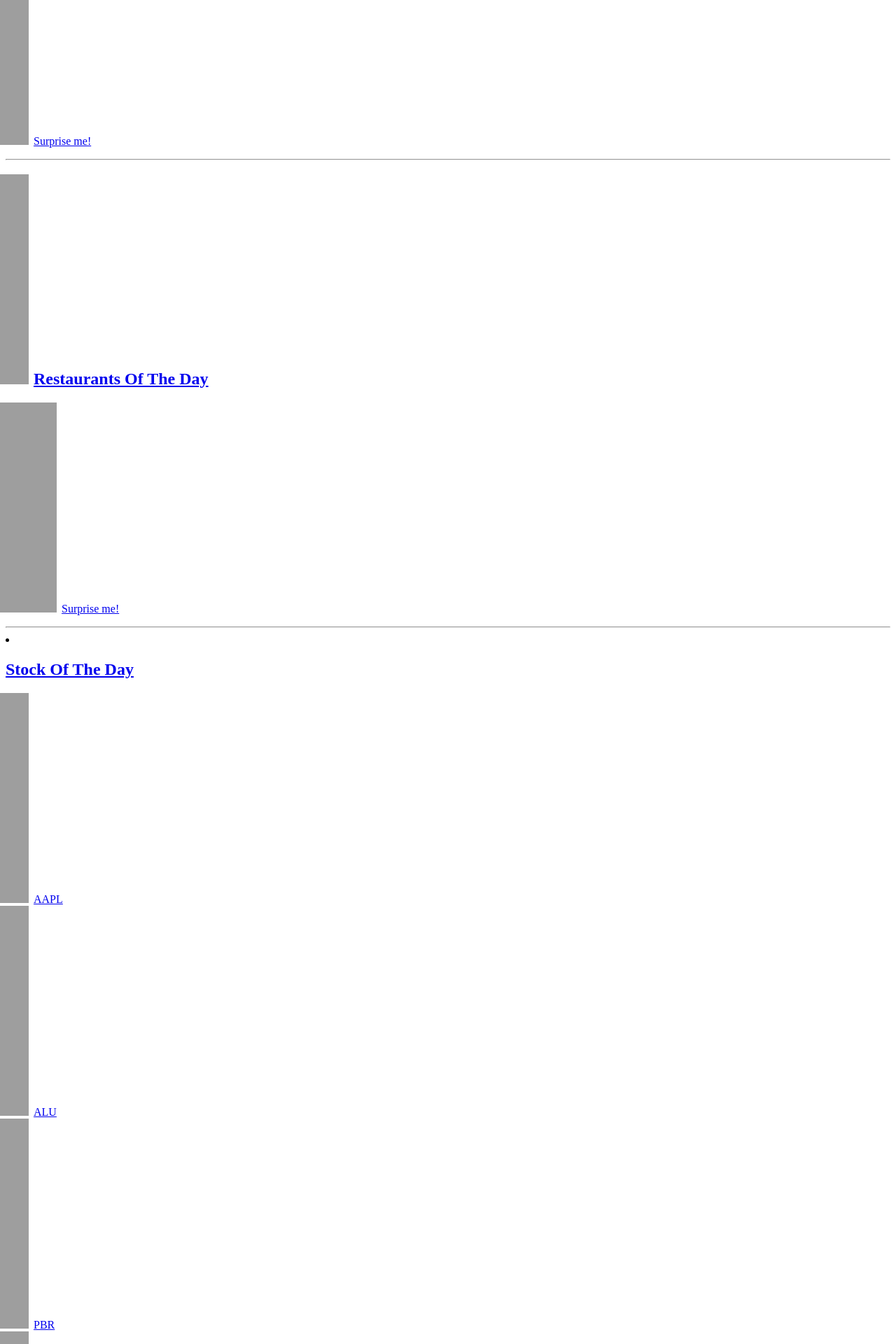
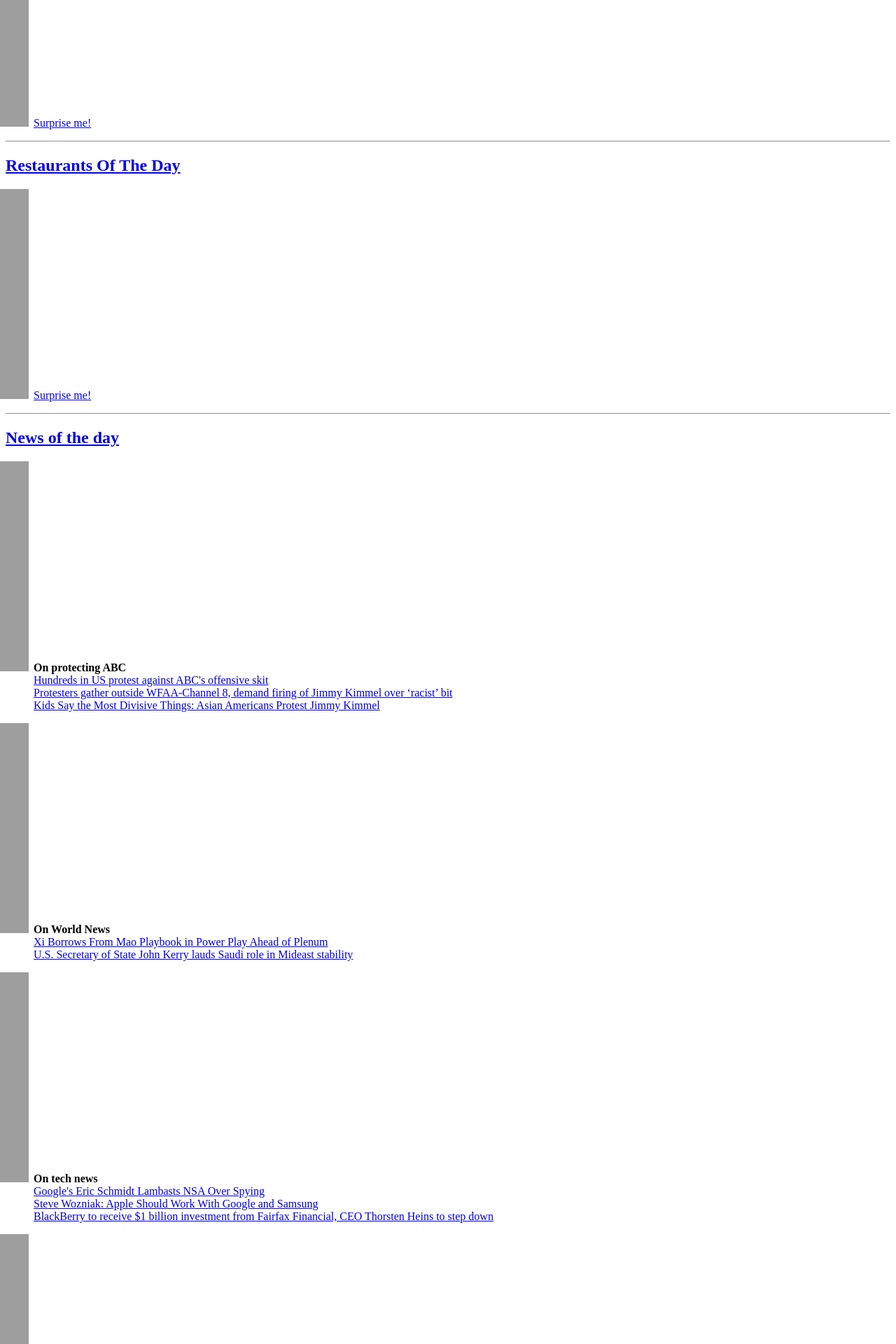
Before and after one commit to ronghua/RonTestSites, a PHP site: page / in a window 1280 px wide. Shown: the part 1680-3600 px from the top of the page at 70% size. Run offline with PHP 8.4, Linux system fonts and the light colour scheme; data that the repository does not hold is empty.

Commit message:
remove stock of day

```diff
--- a/index.php
+++ b/index.php
@@ -112,7 +112,7 @@
 <tr>
 <td COLSPAN="2">
 <hr>
-<LI><h2><a href="deals.html">Deal Of The Day</a></h2>
+<h2><a href="deals.html">Deal Of The Day</a></h2>
 
   <UL>
 
@@ -146,8 +146,8 @@
 <tr>
 <td COLSPAN="2">
 <hr>
-<UL>
-<LI><h2><a href="restaurants.php">Restaurants Of The Day </a> </h2>
+
+<h2><a href="restaurants.php">Restaurants Of The Day </a> </h2>
   <UL>
 <?
 // $HTTP_USER_AGENT and $REMOTE_ADDR are two of many evironment
@@ -226,31 +226,13 @@
   <br>
   </UL>
 
-</UL>
 </td>
 </tr>
 
 <tr>
 <td COLSPAN="2">
 <hr>
-<LI><h2><a href="stock.html">Stock Of The Day </a> </h2>
-
-  <UL>
-  <LI><a href="http://finance.yahoo.com/q?s=aapl">AAPL</a></LI>
-  <LI><a href="http://finance.yahoo.com/q?s=alu">ALU</a></LI>
-  <LI><a href="http://finance.yahoo.com/q?s=pbr">PBR</a></LI>
-  <LI><a href="http://finance.yahoo.com/q?s=fb">FB</a></LI>
-  <LI><a href="http://finance.yahoo.com/q?s=lnkd">LNKD</a></LI>
-  </UL>
-
-</td>
-</tr>
-
-
-<tr>
-<td COLSPAN="2">
-<hr>
-<LI><h2><a href="news.html">News of the day </a> </h2>
+<h2><a href="news.html">News of the day </a> </h2>
 
   <UL>
   <LI><strong>On protecting ABC </strong>
@@ -332,9 +314,6 @@
   <UL>
   <LI><a href="http://www.google.com">Google</a></LI>
   <LI><a href="http://www.bing.com">Bing</a></LI>
-  <li><a href="http://www.facebook.com/" target="_blank"> FaceBook</a></li>
-  <li><a href="http://twitter.com/" target="_blank">Twitter</a></li>
-  <li><a href="http://www.yelp.com" target="_blank">Yelp</a> </li>
   <LI><a href="http://www.linkedin.com">LinkedIn</a></LI>
   <LI><a href="http://www.inrefer.com">InRefer</a></LI>
   </UL>
```
